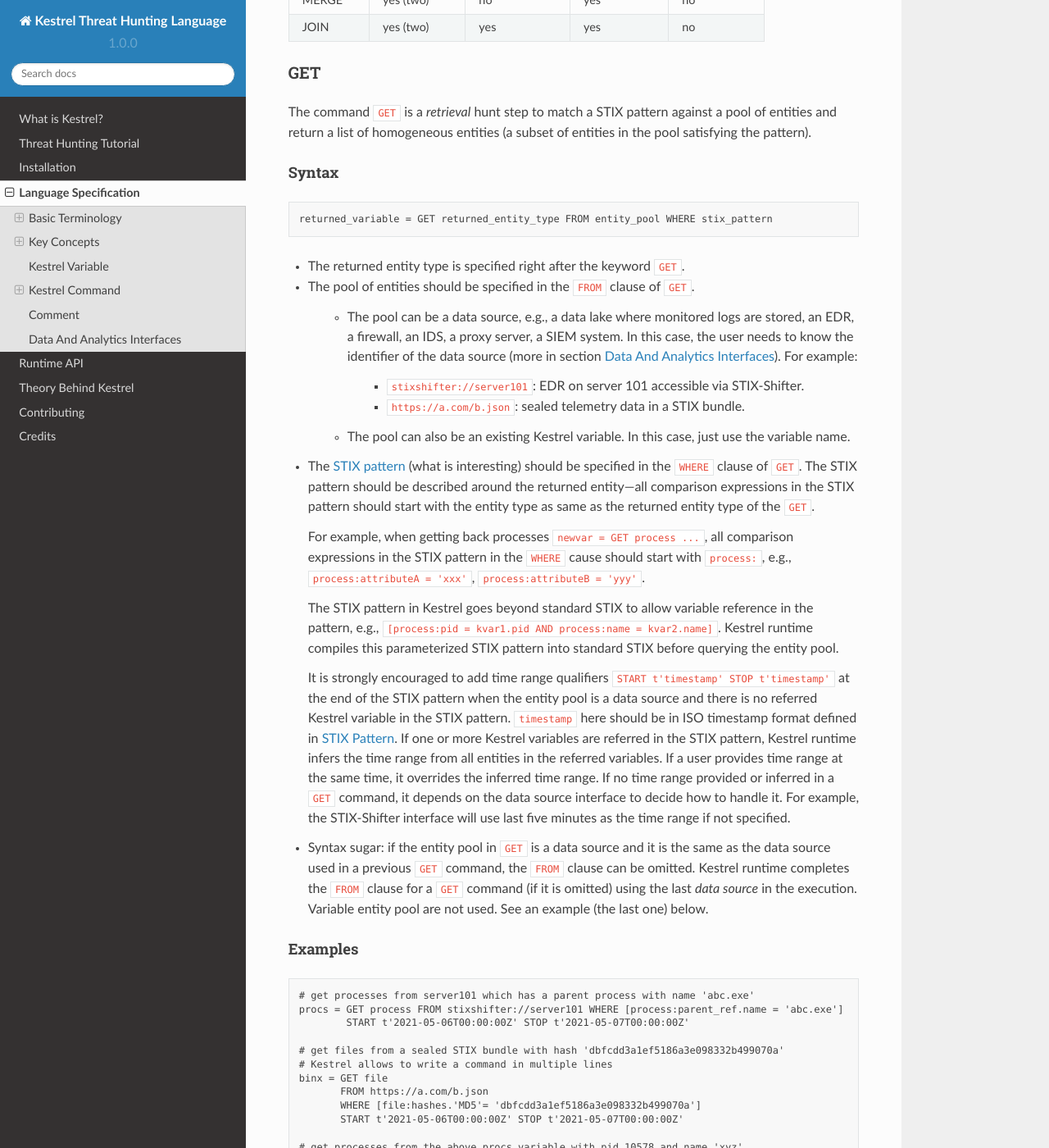
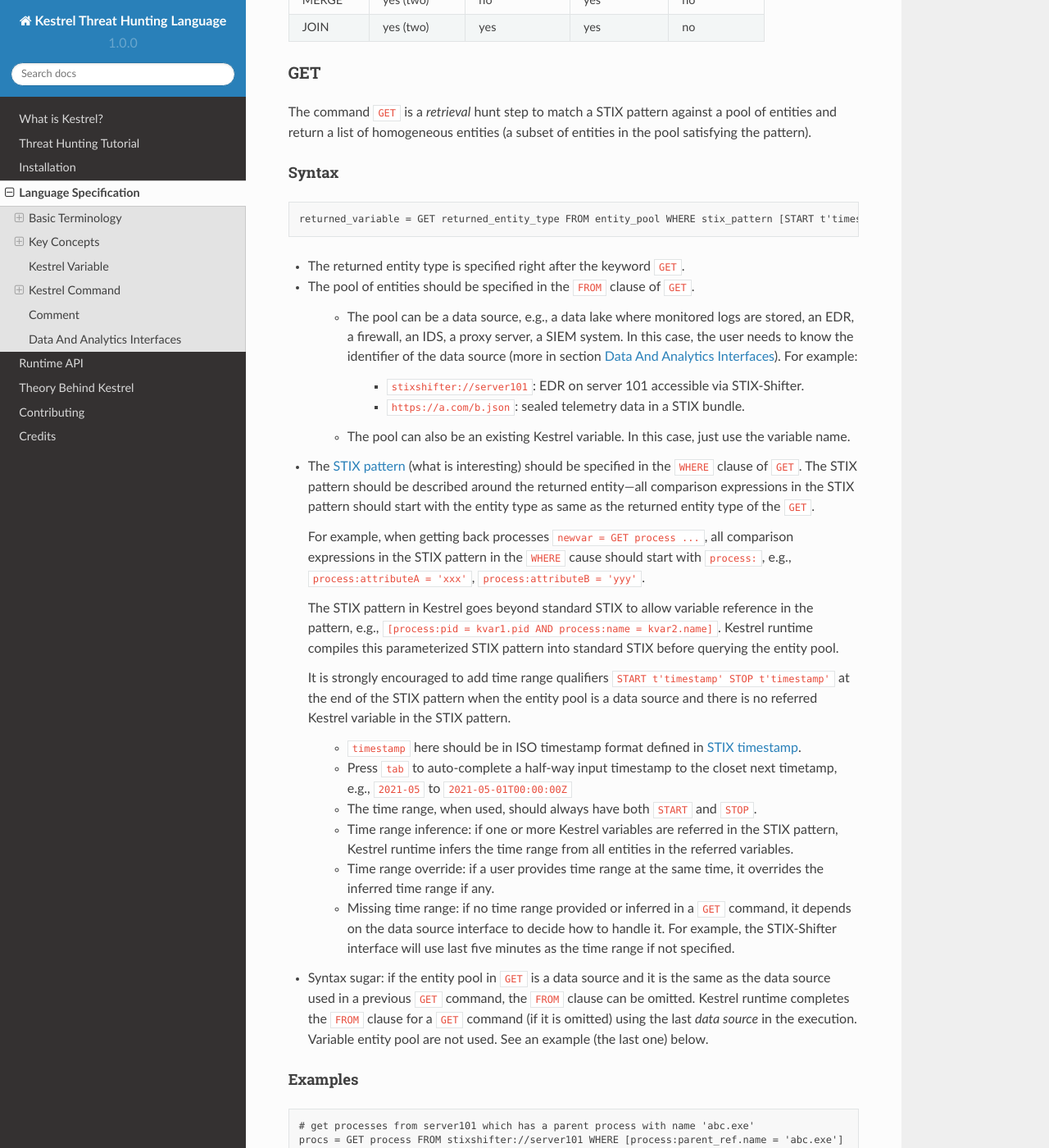
Before and after one commit to opencybersecurityalliance/kestrel-lang, a Sphinx documentation site: the page built from docs/language.rst, in a window 1280 px wide and 1400 px high, scrolled down 5100 px. Shown: the whole window at 82% size. Built offline with Sphinx 7.4.7 and the Read the Docs theme 2.0.0, drawn with Linux system fonts in a browser that asks for light colours; some of the changed text lies outside the part shown.

Commit message:
fix the timestamp issue #6 on both code and doc

```diff
--- a/docs/language.rst
+++ b/docs/language.rst
@@ -257,7 +257,7 @@ Syntax
 ^^^^^^
 ::
 
-    returned_variable = GET returned_entity_type FROM entity_pool WHERE stix_pattern
+    returned_variable = GET returned_entity_type FROM entity_pool WHERE stix_pattern [START t'timestamp' STOP t'timestamp']
 
 - The returned entity type is specified right after the keyword ``GET``.
 
@@ -292,14 +292,27 @@ Syntax
   It is strongly encouraged to add time range qualifiers ``START t'timestamp'
   STOP t'timestamp'`` at the end of the STIX pattern when the entity pool is a
   data source and there is no referred Kestrel variable in the STIX pattern.
-  ``timestamp`` here should be in ISO timestamp format defined in `STIX
-  Pattern`_. If one or more Kestrel variables are referred in the STIX pattern,
-  Kestrel runtime infers the time range from all entities in the referred
-  variables. If a user provides time range at the same time, it overrides the
-  inferred time range.  If no time range provided or inferred in a ``GET``
-  command, it depends on the data source interface to decide how to handle it.
-  For example, the STIX-Shifter interface will use last five minutes as the
-  time range if not specified.
+
+    - ``timestamp`` here should be in ISO timestamp format defined in `STIX
+      timestamp`_.
+
+    - Press ``tab`` to auto-complete a half-way input timestamp to the closet
+      next timetamp, e.g., ``2021-05`` to ``2021-05-01T00:00:00Z``
+
+    - The time range, when used, should always have both ``START`` and
+      ``STOP``.
+
+    - Time range inference: if one or more Kestrel variables are referred in
+      the STIX pattern, Kestrel runtime infers the time range from all entities
+      in the referred variables.
+
+    - Time range override: if a user provides time range at the same time, it
+      overrides the inferred time range if any.
+
+    - Missing time range: if no time range provided or inferred in a ``GET``
+      command, it depends on the data source interface to decide how to handle
+      it. For example, the STIX-Shifter interface will use last five minutes as
+      the time range if not specified.
 
 - Syntax sugar: if the entity pool in ``GET`` is a data source and it is the
   same as the data source used in a previous ``GET`` command, the ``FROM``
@@ -346,7 +359,7 @@ Syntax
 ^^^^^^
 ::
 
-    returned_variable = FIND returned_entity_type RELATIONFROM input_variable
+    returned_variable = FIND returned_entity_type RELATIONFROM input_variable [START t'timestamp' STOP t'timestamp']
 
 Kestrel defines the relation abstraction between entities as shown in the
 entity-relation chart:
@@ -358,6 +371,11 @@ entity-relation chart:
 To find child processes of processes in a variable ``varA``, one can look up
 the entity-relation chart and get relation ``CREATED BY``, then write the
 command ``varB = FIND process CREATED BY varA``.
+
+The optional time range works similar to that of ``GET``. However, it is not
+oftenly used in ``FIND`` since ``FIND`` always has an input variable to infer
+time range. If the user wants Kestrel to search for a specific time range
+instead of the inferred range, use ``START/STOP``.
 
 Examples
 ^^^^^^^^
@@ -886,3 +904,4 @@ is the data source name or analytics name.
 .. _STIX specification: https://docs.oasis-open.org/cti/stix/v2.1/stix-v2.1.html
 .. _STIX Cyber Observable Objects: http://docs.oasis-open.org/cti/stix/v2.0/stix-v2.0-part4-cyber-observable-objects.html
 .. _STIX pattern: http://docs.oasis-open.org/cti/stix/v2.0/stix-v2.0-part5-stix-patterning.html
+.. _STIX timestamp: http://docs.oasis-open.org/cti/stix/v2.0/stix-v2.0-part5-stix-patterning.html
```
Also changed, not shown: docs/tutorial.rst (+13 -1 lines), 1 other file.
